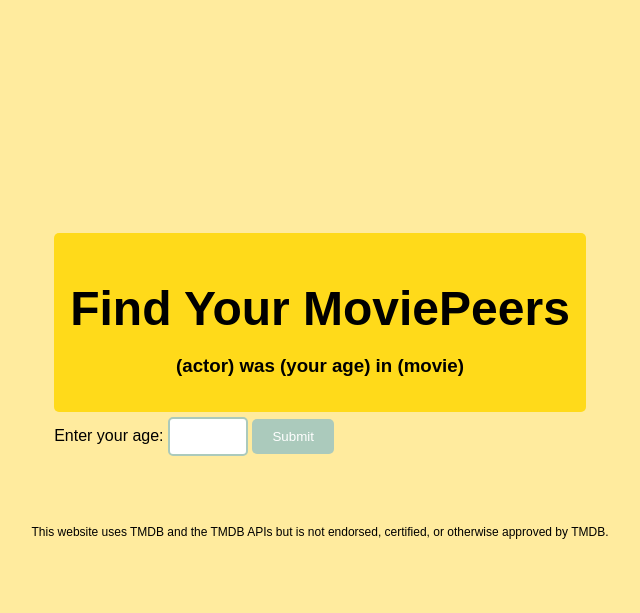
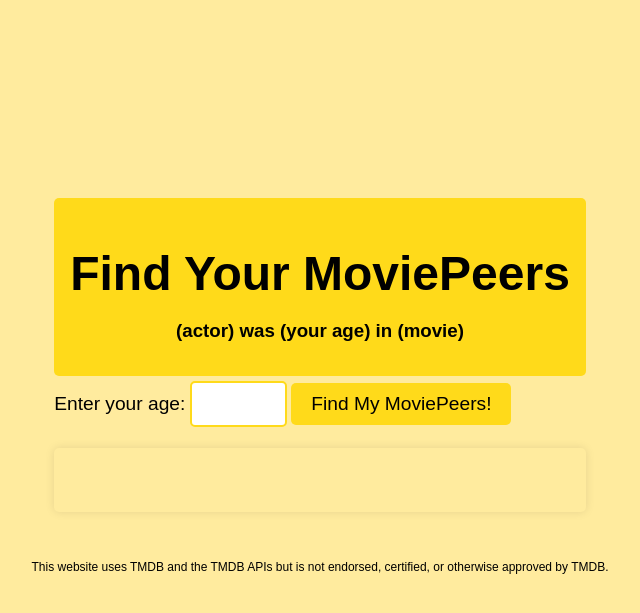
Before and after one commit to mdlarson/MoviePeers, a Python web app: template templates/index.html in a window 1280 px wide. Shown: the top 613 px of the page, without its empty margins (320-960 px from the left). Run offline with Jinja, Linux system fonts and the light colour scheme; the template is opened without the code that fills it, so the values that code supplies are empty.

Commit message:
Update and organize page styles

```diff
--- a/static/style.css
+++ b/static/style.css
@@ -1,14 +1,23 @@
 body {
-    background-color: #ffeb9e;
+    /* Box Model */
+    margin: 0;
+    height: 100vh;
+
+    /* Positioning */
     display: flex;
     flex-flow: column nowrap;
     justify-content: center;
     align-items: center;
-    height: 100vh;
-    margin: 0;
+
+    /* Typography */
+    font-family: "Andale Mono", Arial, sans-serif;
+
+    /* Visual */
+    background-color: #ffeb9e;
 }
 
 header {
+    /* Visual */
     background-color: #ffda1a;
     color: #000000;
     border-radius: 5px;
@@ -17,79 +26,145 @@ header {
 }
 
 footer {
+    /* Typography */
+    font-size: .75rem;
+
+    /* Visual */
     text-align: center;
-    font-size: .75rem;
     padding: 1rem;
     margin-top: 20px;
 }
 
 body,
 button,
+label,
 input {
     font-family: "Andale Mono", Arial, sans-serif;
 }
 
+button,
+label,
+input {
+    font-size: 120%;
+}
+
 h1 {
+    /* Typography */
     font-size: 3rem;
     margin-bottom: 1rem;
 }
 
 form {
+    /* Box Model */
     margin-bottom: 1rem;
 }
 
-.container {
-    background: white;
+img {
+    /* Box Model */
+    max-height: 278px;
+    max-width: 185px;
+    height: auto;
+    width: auto;
+}
+
+a {
+    /* Typography */
+    text-decoration: none;
+    color: inherit;
+}
+
+a:visited,
+a:hover,
+a:active {
+    color: inherit;
+    text-decoration: underline;
+}
+
+.response {
+    /* Box Model */
+    padding: 2rem;
+    border-radius: 5px;
+    width: 100%;
+    max-width: 600px;
+    box-sizing: border-box;
+
+    /* Visual */
+    background: #ffeb9e;
+    box-shadow: 0 0 10px rgba(0, 0, 0, 0.1);
+
+    /* Positioning */
     display: flex;
     flex-flow: column nowrap;
-    padding: 2rem;
+}
+
+.message-container,
+.image-container {
+    /* Box Model */
+    width: 100%;
+    padding: 1rem;
+    margin: 1rem;
+    max-width: 600px;
     border-radius: 5px;
+    box-sizing: border-box;
+
+    /* Visual */
     box-shadow: 0 0 10px rgba(0, 0, 0, 0.1);
 }
 
 .image-container {
+    /* Visual */
     background: white;
+
+    /* Positioning */
     display: flex;
     flex-flow: row nowrap;
     justify-content: space-around;
     align-items: center;
-    padding: 2rem;
+}
+
+#actor-image,
+#movie-image {
+    /* Box Model */
+    border: 10px solid #ffda1a;
     border-radius: 5px;
-    box-shadow: 0 0 10px rgba(0, 0, 0, 0.1);
+
+    /* Visual */
+    box-shadow: 10px 10px 8px #ffeb9e;
 }
 
 #actor-image {
-    border: 10px solid #ffda1a;
-    border-radius: 5px;
+    /* Visual */
     transform: rotate(-2deg);
-    box-shadow: 10px 10px 8px #ffeb9e;
 }
 
 #movie-image {
-    border: 10px solid #ffda1a;
-    border-radius: 5px;
+    /* Visual */
     transform: rotate(3deg);
-    box-shadow: 10px 10px 8px #ffeb9e;
 }
 
-
 input[type="number"] {
+    /* Box Model */
     padding: 10px;
     margin: 5px 0;
-    border: 2px solid #abcabc;
     border-radius: 5px;
+
+    /* Visual */
+    border: 2px solid #ffda1a;
 }
 
 .button {
-    background-color: #abcabc;
-    color: #fff;
+    /* Box Model */
     padding: 10px 20px;
     margin: 5px 0;
+    border-radius: 5px;
+
+    /* Visual */
+    background-color: #ffda1a;
+    color: #000;
     border: none;
-    border-radius: 5px;
     cursor: pointer;
 }
 
 .button:hover {
-    border: 2px solid #ffda1a;
+    border: 2px solid #000;
 }
--- a/templates/index.html
+++ b/templates/index.html
@@ -10,26 +10,30 @@
 
 <body>
     <main>
+        <a href="/">
             <header>
                 <h1>Find Your MoviePeers</h1>
                 <h3>(actor) was (your age) in (movie)</h3>
             </header>
+        </a>
         <section class="form">
             <form method="post">
                 <label for="age">Enter your age:</label>
                 <input type="number" id="age" name="age" value="{{ age }}" min="1" max="100" required>
-                <button type="submit" class="button"">{{ 'More!' if age else 'Submit' }}</button>
+                <button type="submit" class="button">{{ 'More!' if age else 'Find My MoviePeers!' }}</button>
             </form>
         </section>
-        <section class=" response">
+        <section class="response">
+            <div class="content-container">
                 {% if message %}
-                    <p>{{ message }}</p>
+                <p class="message">{{ message }}</p>
                 {% endif %}
+
                 {% if result %}
                 <div class="image-container">
                     <div>
-                            <img id="actor-image"
-                                src="https://image.tmdb.org/t/p/w185{{ result['actor']['imagePath'] }}" alt="photo of actor {{
+                        <img id="actor-image" src="https://image.tmdb.org/t/p/w185{{ result['actor']['imagePath'] }}"
+                            alt="photo of actor {{
                     result['actor']['actorName'] }}">
                     </div>
                     <div>
@@ -39,6 +43,7 @@
                     </div>
                 </div>
                 {% endif %}
+            </div>
         </section>
     </main>
     <footer>
```
Lines whose indentation alone changed are shown as unchanged.
